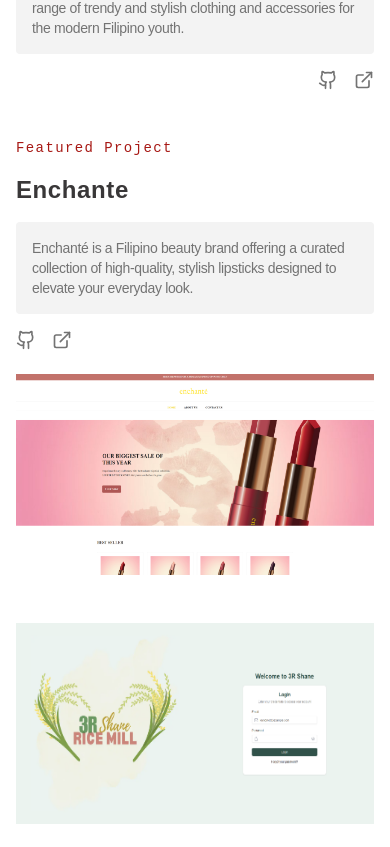
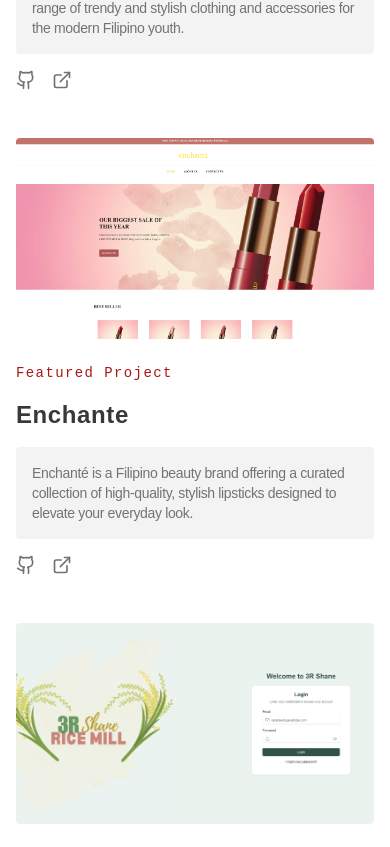
Before and after one commit to bain-dot-dev/bain.404, a Next.js app: page / in a window 390 px wide. Shown: the part 3557-4404 px from the top of the page. Built offline with nearby package versions, Linux system fonts and the light colour scheme.

Commit message:
Refactor ProjectCard component to use GithubIcon; streamline layout and improve code readability

```diff
--- a/components/projectCard.tsx
+++ b/components/projectCard.tsx
@@ -1,6 +1,6 @@
 "use client";
 
-import { Github, ExternalLink } from "lucide-react";
+import { GithubIcon, ExternalLink } from "lucide-react";
 import Link from "next/link";
 import Image from "next/image";
 import { motion } from "framer-motion";
@@ -27,26 +27,30 @@
       variants={itemVariants}
       className="relative grid grid-cols-1 lg:grid-cols-12 gap-6 sm:gap-4"
     >
-      {/* For non-reverse: Image left (cols 1-7), Content right (cols 8-12) */}
-      {/* For reverse: Content left (cols 1-5), Image right (cols 6-12) */}
-
-      {!reverse ? (
-        <>
-          {/* IMAGE - LEFT SIDE (non-reverse) */}
-          <div className="col-span-1 lg:col-span-7 relative">
-            <div className="relative aspect-video w-full">
-              <div className="absolute inset-0 z-10"></div>
+      {/* IMAGE */}
+      <div
+        className={`col-span-1 lg:col-span-7 relative ${
+          reverse ? "lg:order-2" : "lg:order-1"
+        }`}
+      >
+        <div className="relative aspect-video w-full rounded-sm overflow-hidden">
           <Image
             src={project.image || "/placeholder.svg"}
             alt={`${project.title} Preview`}
             fill
-                className="object-fill w-auto h-auto"
+            className="object-cover"
           />
         </div>
       </div>
 
-          {/* CONTENT - RIGHT SIDE (non-reverse) */}
-          <div className="col-span-1 lg:col-span-5 flex flex-col items-start sm:items-end gap-4">
+      {/* CONTENT */}
+      <div
+        className={`col-span-1 lg:col-span-5 flex flex-col gap-4 ${
+          reverse
+            ? "lg:order-1 items-start"
+            : "lg:order-2 items-start sm:items-end"
+        }`}
+      >
         <motion.p
           variants={itemVariants}
           className="text-customColors-bloodRed dark:text-customColors-brightTurquoise text-sm lg:text-base font-mono tracking-widest"
@@ -61,7 +65,9 @@
         </motion.h3>
         <motion.div
           variants={itemVariants}
-              className="bg-customColors-woodSmoke/5 dark:bg-customColors-pastelWhite/10 rounded-sm p-4 sm:p-6 text-left sm:text-right"
+          className={`bg-customColors-woodSmoke/5 dark:bg-customColors-pastelWhite/10 rounded-sm p-4 sm:p-6 ${
+            reverse ? "text-left" : "text-left sm:text-right"
+          }`}
         >
           <p className="text-sm lg:text-lg text-muted-foreground dark:text-customColors-pastelWhite/80 tracking-tight">
             {project.description}
@@ -69,7 +75,9 @@
         </motion.div>
         <motion.div
           variants={itemVariants}
-              className="flex gap-4 justify-end w-full"
+          className={`flex gap-4 w-full ${
+            reverse ? "justify-start" : "justify-start sm:justify-end"
+          }`}
         >
           {project.github && (
             <Link
@@ -79,7 +87,7 @@
               className="text-muted-foreground hover:text-customColors-bloodRed dark:hover:text-customColors-brightTurquoise transition-colors"
               aria-label="View source code on GitHub"
             >
-                  <Github className="w-5 h-5" />
+              <GithubIcon className="w-5 h-5" />
             </Link>
           )}
           {project.liveUrl && (
@@ -95,74 +103,6 @@
           )}
         </motion.div>
       </div>
-        </>
-      ) : (
-        <>
-          {/* CONTENT - LEFT SIDE (reverse) */}
-          <div className="col-span-1 lg:col-span-5 flex flex-col items-start gap-4">
-            <motion.p
-              variants={itemVariants}
-              className="text-customColors-bloodRed dark:text-customColors-brightTurquoise text-sm lg:text-base font-mono tracking-widest"
-            >
-              Featured Project
-            </motion.p>
-            <motion.h3
-              variants={itemVariants}
-              className="text-2xl sm:text-4xl font-semibold text-customColors-darkGray dark:text-customColors-pastelWhite tracking-wide"
-            >
-              {project.title}
-            </motion.h3>
-            <motion.div
-              variants={itemVariants}
-              className="bg-customColors-woodSmoke/5 dark:bg-customColors-pastelWhite/10 rounded-sm p-4 sm:p-6 text-left"
-            >
-              <p className="text-sm lg:text-lg text-muted-foreground dark:text-customColors-pastelWhite/80 tracking-tight">
-                {project.description}
-              </p>
-            </motion.div>
-            <motion.div
-              variants={itemVariants}
-              className="flex gap-4 justify-start w-full"
-            >
-              {project.github && (
-                <Link
-                  href={project.github}
-                  target="_blank"
-                  rel="noopener noreferrer"
-                  className="text-muted-foreground hover:text-customColors-bloodRed dark:hover:text-customColors-brightTurquoise transition-colors"
-                  aria-label="View source code on GitHub"
-                >
-                  <Github className="w-5 h-5" />
-                </Link>
-              )}
-              {project.liveUrl && (
-                <Link
-                  href={project.liveUrl}
-                  target="_blank"
-                  rel="noopener noreferrer"
-                  className="text-muted-foreground hover:text-customColors-bloodRed dark:hover:text-customColors-brightTurquoise transition-colors"
-                  aria-label="Visit live site"
-                >
-                  <ExternalLink className="w-5 h-5" />
-                </Link>
-              )}
-            </motion.div>
-          </div>
-
-          {/* IMAGE - RIGHT SIDE (reverse) */}
-          <div className="col-span-1 lg:col-span-7 relative">
-            <div className="relative aspect-video w-full">
-              <div className="absolute inset-0 z-10"></div>
-              <Image
-                src={project.image || "/placeholder.svg"}
-                alt={`${project.title} Preview`}
-                fill
-                className="object-fill w-auto h-auto"
-              />
-            </div>
-          </div>
-        </>
-      )}
     </motion.div>
   );
 }
```
Lines whose indentation alone changed are shown as unchanged.
